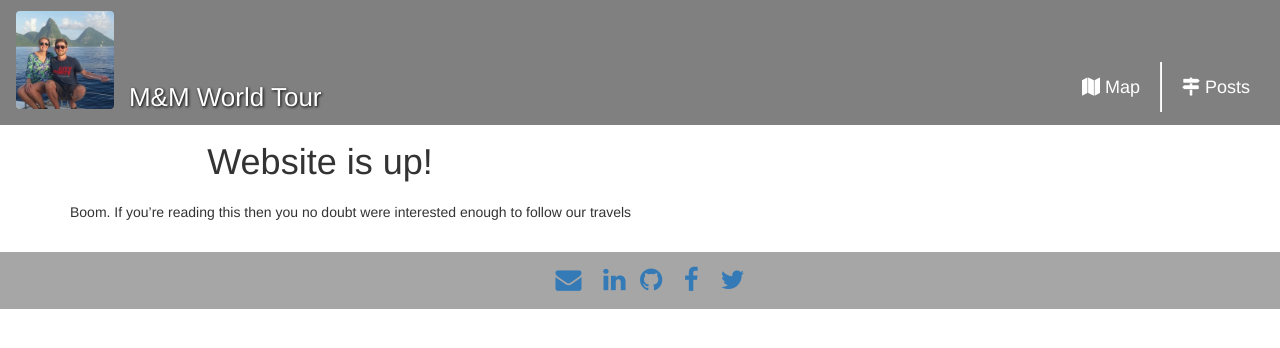
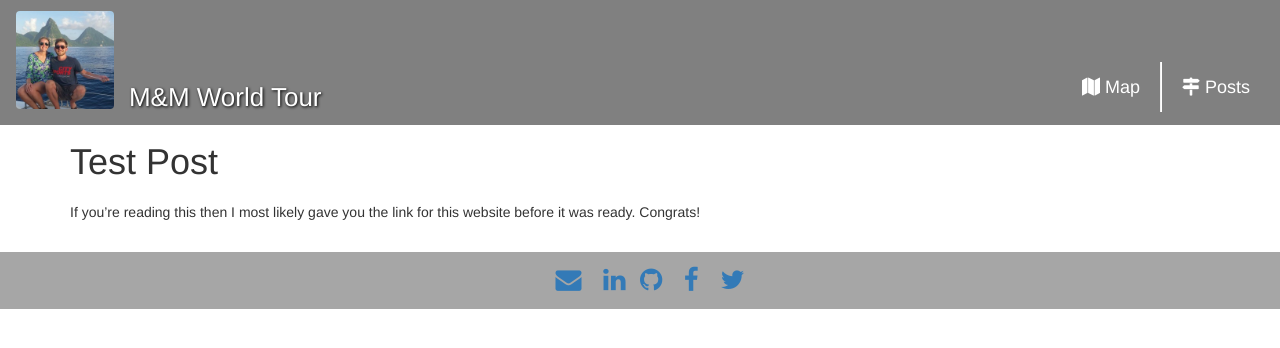
Before and after one commit to michaelrenzi/worldtour, a Jekyll site: the page built from _posts/2016-09-18-first-post.markdown, in a window 1280 px wide. Shown: the top 348 px of the page. Built offline with Jekyll 4.4.1, drawn with Linux system fonts in a browser that asks for light colours; nearby versions of some CDN libraries.

Commit message:
added test post back

```diff
--- a/_layouts/post.html
+++ b/_layouts/post.html
@@ -1,10 +1,10 @@
 {% include header.html %}
 
     <section id="post-feature">
-      <div class="container-fluid">
+      <div class="container">
         <div class="row">
           <div class="col-sm-12 col-md-8 col-lg-6">
-            <h1>{{ page.title }}</h1>
+            <h1 class="post-title">{{ page.title }}</h1>
           </div><!-- /.inner -->
         </div><!-- /.row -->
         </div><!-- /.row -->
@@ -13,9 +13,7 @@
 
     <section id="content">
       <div class="container">
-
         {{content}}
-
        </div><!-- /.container -->
     </section><!--content-->
 
--- a/_posts/2016-09-18-first-post.markdown
+++ b/_posts/2016-09-18-first-post.markdown
@@ -1,9 +1,9 @@
 ---
 layout: post
-title:  "Website is up!"
+title:  "Test Post"
 date:   2016-09-18 15:11:12 -0400
-img: "img/vietnam-flag.png"
-teaser: "Here is a teaser for the second post"
+img: "img/halstatt.jpg"
+teaser: "Here is a teaser for the test post"
 categories: jekyll update
 ---
-Boom. If you're reading this then you no doubt were interested enough to follow our travels
+If you're reading this then I most likely gave you the link for this website before it was ready. Congrats!
--- a/css/styles.css
+++ b/css/styles.css
@@ -100,6 +100,9 @@ span.navbar-brand>a {
 }
 
 /*Title Area Styles*/
+.post-title {
+  text-align:left;
+}
 p.title {
   color:white;
   float:right;
@@ -179,11 +182,12 @@ div.footer p {
   margin: 5px;
   margin-right:10px;
   width:150px;
+  height:112px;
   border-radius: 10px;
-  transition: opacity 1s, border 1s,ease;
+  border:2px solid black;
+  transition: opacity 1s;
 }
 .archive-image:hover {
-  border:1px solid black;
   opacity: .7;
 }
 .archive-item {
@@ -216,7 +220,7 @@ section#feature-subpage {
   background-repeat:no-repeat;
   min-height:250px;
   padding-top:150px;
-  margin-top:122px;
+  margin:120px 0px 20px;
 }
 @media (max-width:768px) {
   section#feature-subpage {
--- a/index.html
+++ b/index.html
@@ -11,8 +11,8 @@ excerpt: "Surprise! We got a little bold and ditched DC to travel the world."
 <p>Peace out America and see you in March! Good luck with the inauguration.<p>
 <hr />
 
-<h2>Updates to come!</h2>
-<!--
+<h2>Posts</h2>
+
   <div class="row">
     {% for post in site.posts limit:6 %}
       <div class="col-lg-4 col-md-6 col-sm-12">
@@ -29,4 +29,3 @@ excerpt: "Surprise! We got a little bold and ditched DC to travel the world."
   </div>
 <hr />
 <p class="rss-subscribe">Subscribe <a href="{{ "{{ site.baseurl }}/feed.xml" }}">via RSS <i class="fa fa-rss"></i></a></p>
--->
--- a/posts.html
+++ b/posts.html
@@ -4,14 +4,13 @@ title: "Posts"
 permalink: /posts
 ---
 
-<p class="lead">Updates to come!</p>
-<!--
 <div class="row">
   <div class="col-lg-9 archive">
+  <p style="margin-bottom:20px;">Below are some updates from our trip! We'll try to post something new at each destination.</p>
   {% for post in site.posts %}
     <div class="row">
       <div class="col-lg-12 archive-item">
-        <h3 class="archive-title"><a class="post-link" href="{{ post.url | prepend: site.baseurl }}"><img src="{{ post.img }}" class="img-responsive archive-image" alt="Thailand" />{{ post.title | escape }}</a></h3>
+        <h3 class="archive-title"><a class="post-link" href="{{ post.url | prepend: site.baseurl }}"><img src="{{ post.img }}" class="img-responsive archive-image" alt="Thailand" /></a><a class="post-link" href="{{ post.url | prepend: site.baseurl }}">{{ post.title | escape }}</a></h3>
          <p class="small"><em>{{ post.date | date: "%b %-d, %Y"  }}</em></p>
          <p>{{ post.teaser }}</p>
          <a href="{{ post.url | prepend: site.baseurl }}"" class="btn btn-primary" role="button">Read More</a>
@@ -32,4 +31,3 @@ permalink: /posts
     <p>P.S. Bo if you are reading this – we miss you!</p>
   </div>
 </div>
--->
```
Also changed, not shown: _posts/2016-09-17-first-post.markdown (deleted, +0 -8 lines).
